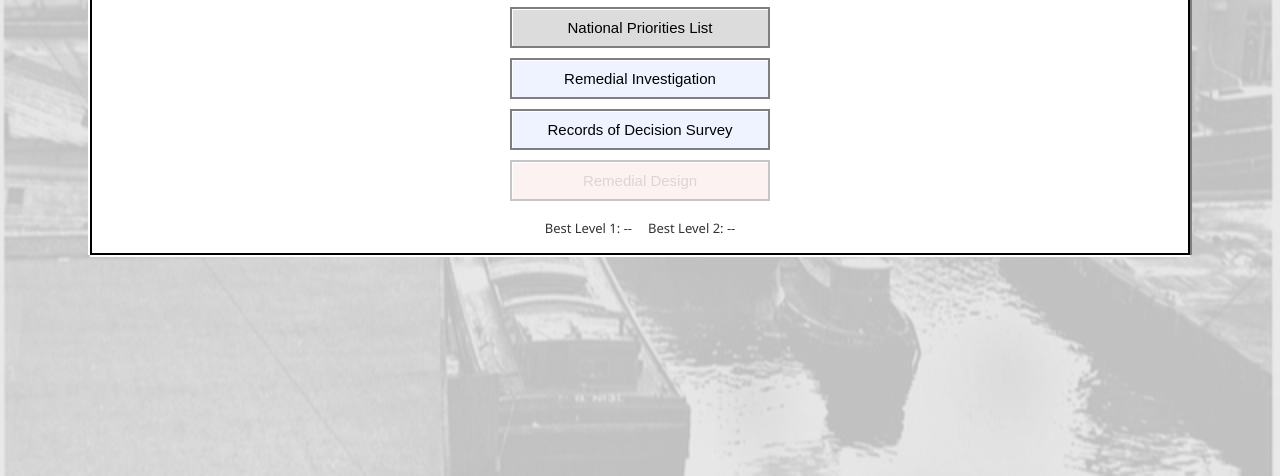
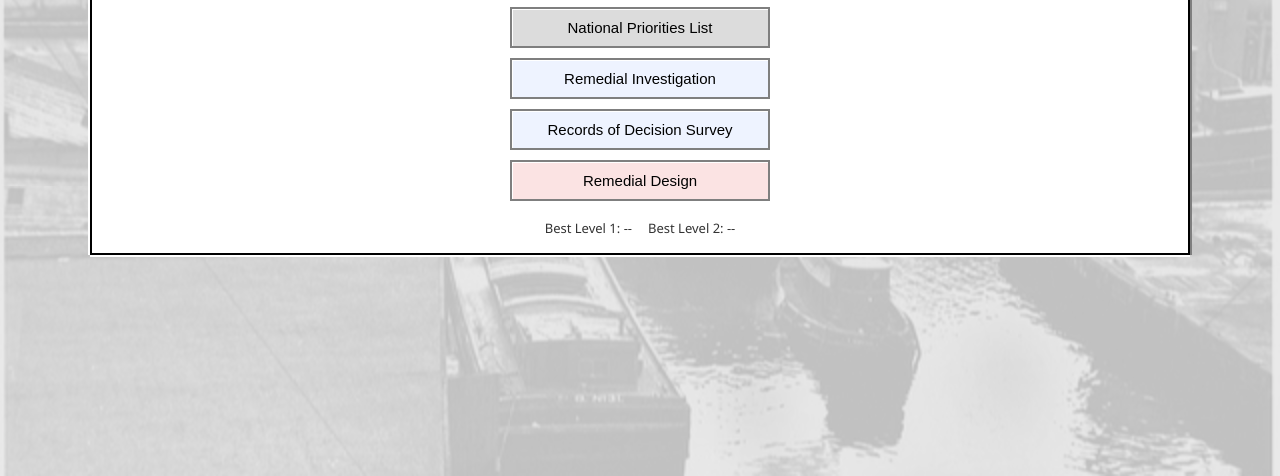
Before and after one commit to hotranchdressing/gowanus-futures-project, a website: page public/pages/index.html in a window 1280 px wide. Shown: the part 324-800 px from the top of the page. Drawn offline with Linux system fonts and the light colour scheme.

Commit message:
Update index.html

```diff
--- a/public/pages/index.html
+++ b/public/pages/index.html
@@ -58,9 +58,9 @@
                 <button class="nav-btn coming-soon" data-target="coming">
                   Records of Decision Survey
                 </button>
-                <button class="nav-btn disabled danger" disabled>
-                  Remedial Design
-                </button>
+                <button class="nav-btn danger" onclick="window.location.href='../pages/community-meeting.html'">
+  Remedial Design
+</button>
               </div>
               <div class="scores">
                 <div>Best Level 1: <span id="best-level1">--</span></div>
```
